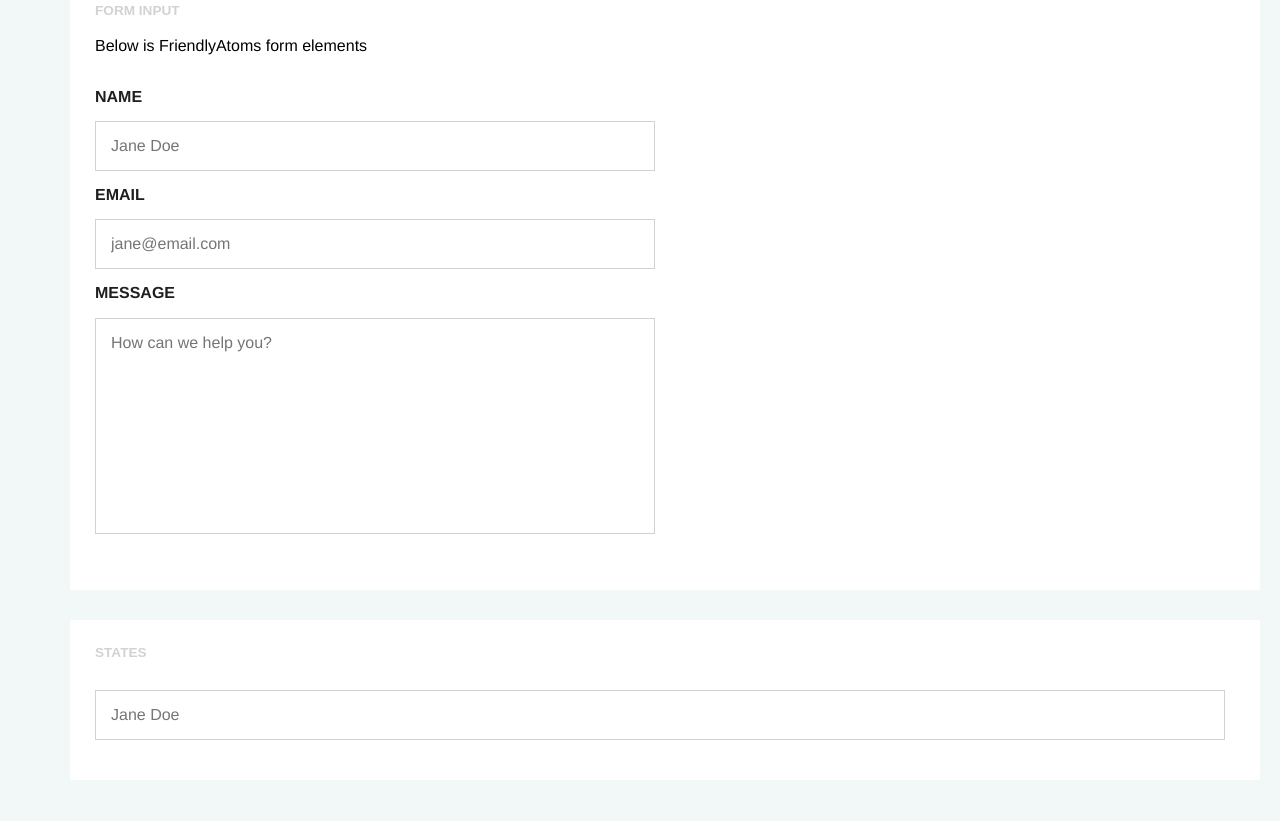
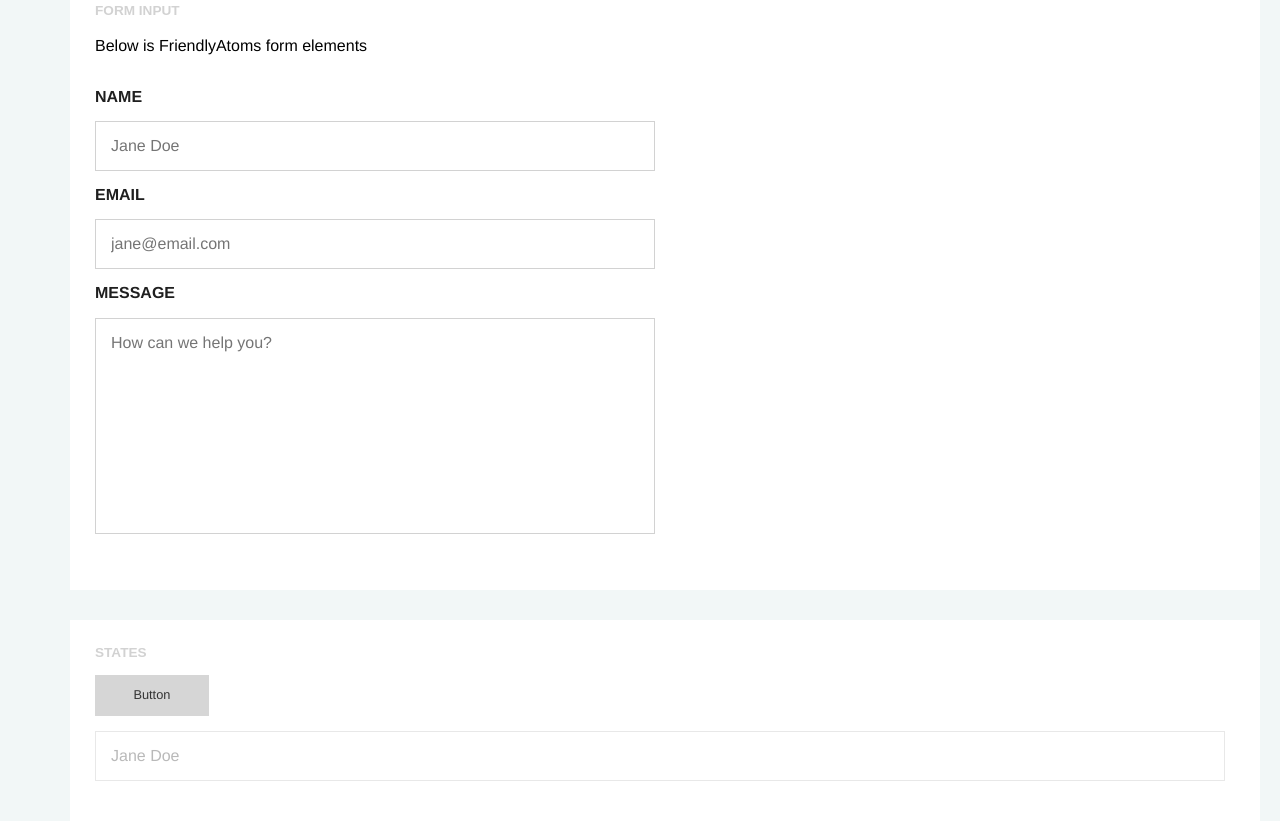
Before and after one commit to skydavis/friendly-atoms, a website: page index.html in a window 1280 px wide. Shown: the part 2009-2830 px from the top of the page. Before the commit the page ends 2789 px from the top, so only its background shows below. Drawn offline with Linux system fonts and the light colour scheme.

Commit message:
States added

```diff
--- a/index.html
+++ b/index.html
@@ -138,7 +138,8 @@
     </div>
     <div class="row push-top-medium push-top-medium white pad">
       <div class="col">
-          <h6 class="subheader">STATES</h6>
+        <h6 class="subheader">STATES</h6>
+        <button class="btn disabled">Button</button>
         <input type="text" placeholder="Jane Doe" class="disabled">
       </div>
     </div>
--- a/src/buttons.scss
+++ b/src/buttons.scss
@@ -14,6 +14,12 @@ button {
     &:hover {
       background-color: darken($fa-blue, 10%);
       outline: none;
+    }
+    &.disabled {
+      cursor: not-allowed;
+      opacity: 0.9;
+      background-color: $fa-light-grey;
+      color: $fa-dark-grey;
     }
   }
   &.rounded {
--- a/src/form.scss
+++ b/src/form.scss
@@ -15,6 +15,12 @@ input[type=text], input[type=password], input[type=email], input[type=search], i
     outline:0;
     border: 1px solid $fa-blue;
     transition: all .25s ease-in;
+  }
+  &.disabled {
+    cursor: not-allowed;
+    opacity: 0.5;
+    border: 1px solid $fa-light-grey;
+    color: $fa-light-grey;
   }
 }
 label {
```
Also changed, not shown: dist/friendly-atoms.css.
